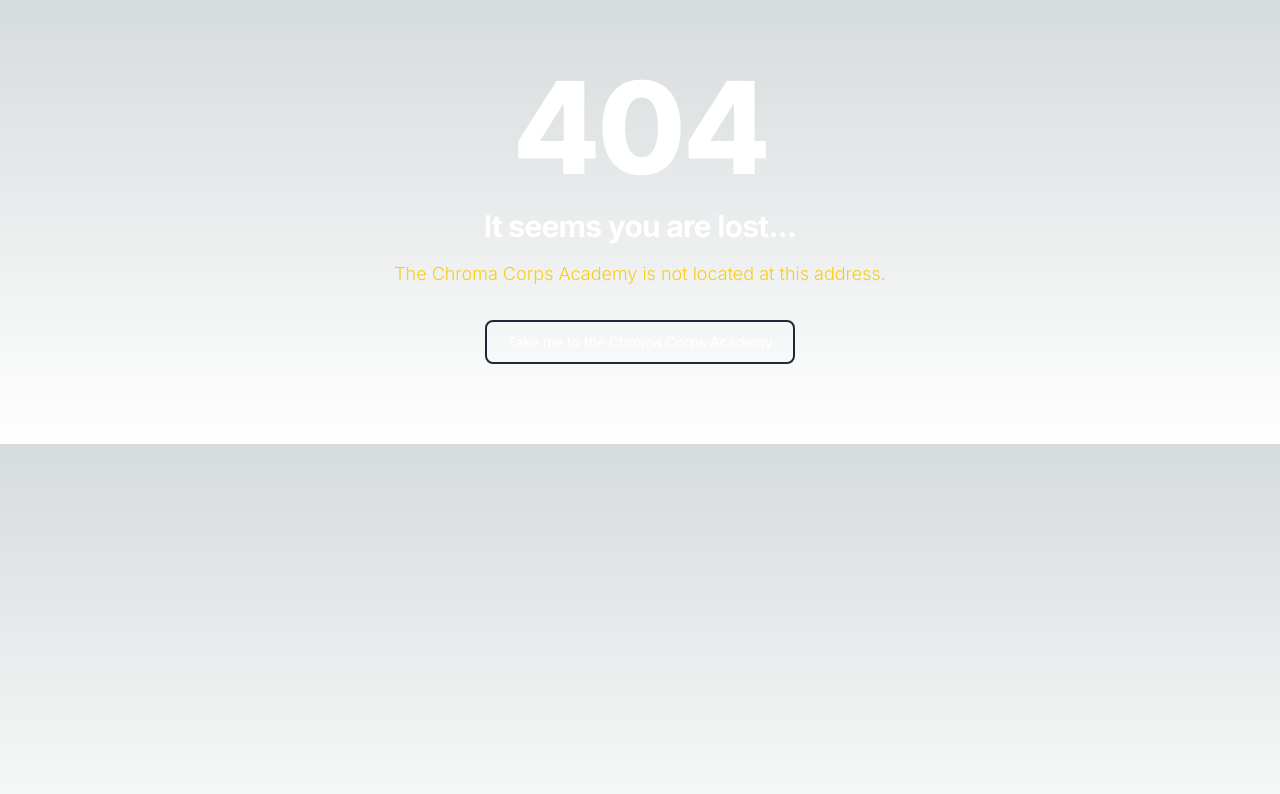
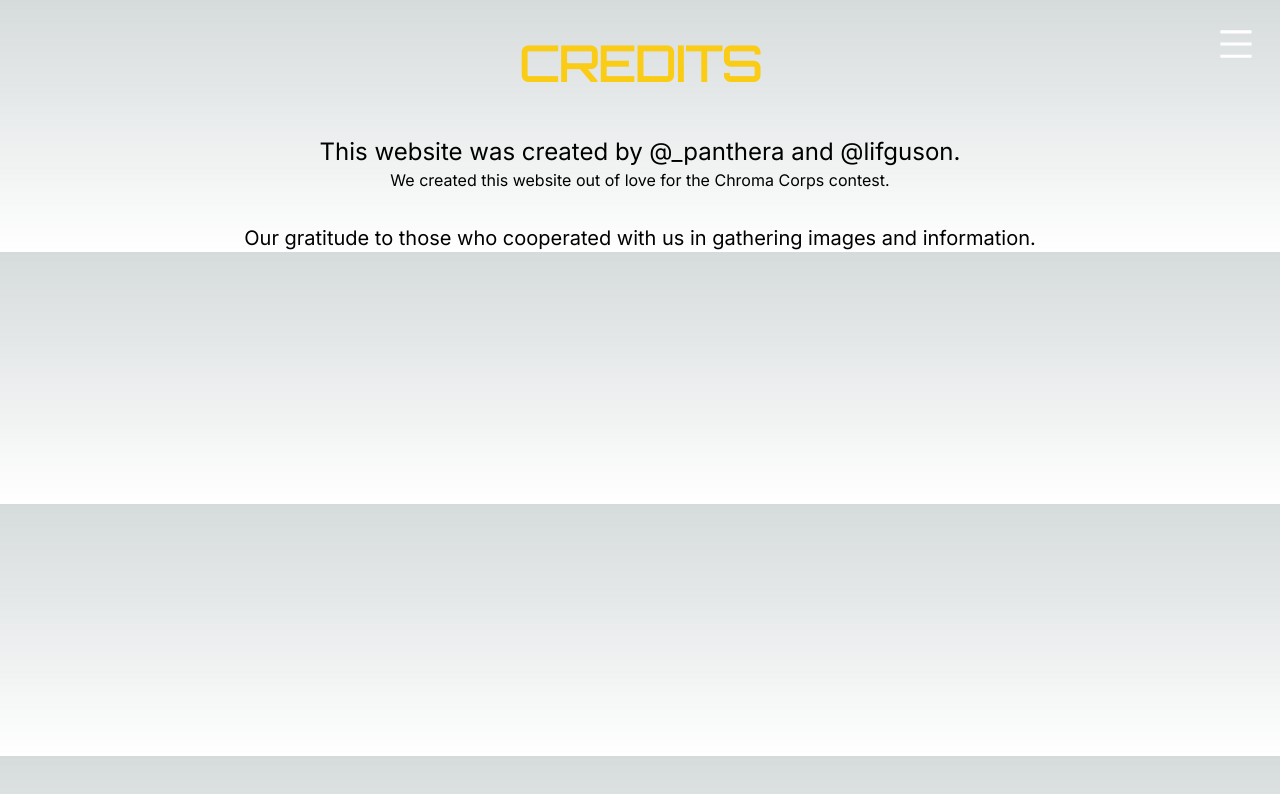
Before and after one commit to p4nthera115/chroma-corps-2.0, a Next.js app: page /credits in a window 1280 px wide. Before the commit this address had no page. Shown: the top 794 px of the page. Built offline with nearby package versions, Linux system fonts and the light colour scheme.

Commit message:
created credits page;

```diff
--- /dev/null
+++ b/app/credits/CreditsClient.tsx
@@ -0,0 +1,31 @@
+import React from "react";
+
+const CreditsClient = () => {
+  return (
+    <div
+      className="
+    inset-0
+    flex
+    flex-col
+  "
+    >
+      <h1 className="font-cyber font-extrabold text-center text-yellow-400 lg:text-5xl md:text-4xl text-3xl mb-4">
+        CREDITS
+      </h1>
+      <div className="flex flex-col text-center m-8">
+        <h2 className="text-2xl">
+          This website was created by @_panthera and @lifguson.
+        </h2>
+        <p>We created this website out of love for the Chroma Corps contest.</p>
+      </div>
+      <div className="flex flex-col text-center">
+        <h2 className="text-xl">
+          Our gratitude to those who cooperated with us in gathering images and
+          information.
+        </h2>
+      </div>
+    </div>
+  );
+};
+
+export default CreditsClient;
--- /dev/null
+++ b/app/credits/page.tsx
@@ -0,0 +1,13 @@
+import Menu from "../components/Menu/Menu";
+import CreditsClient from "./CreditsClient";
+
+const CreditsPage = () => {
+  return (
+    <div className="flex m-0 p-0 max-h-full max-w-full flex-col gap-10">
+      <Menu />
+      <CreditsClient />
+    </div>
+  );
+};
+
+export default CreditsPage;
```
